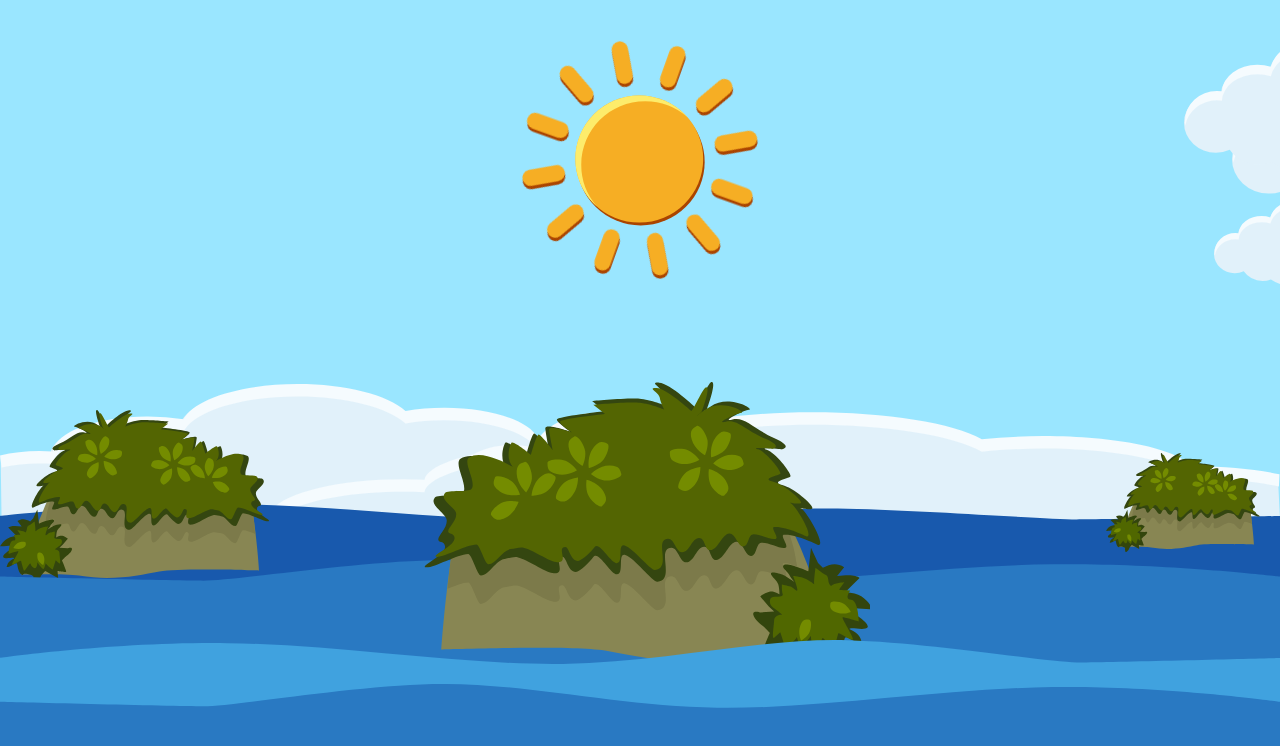
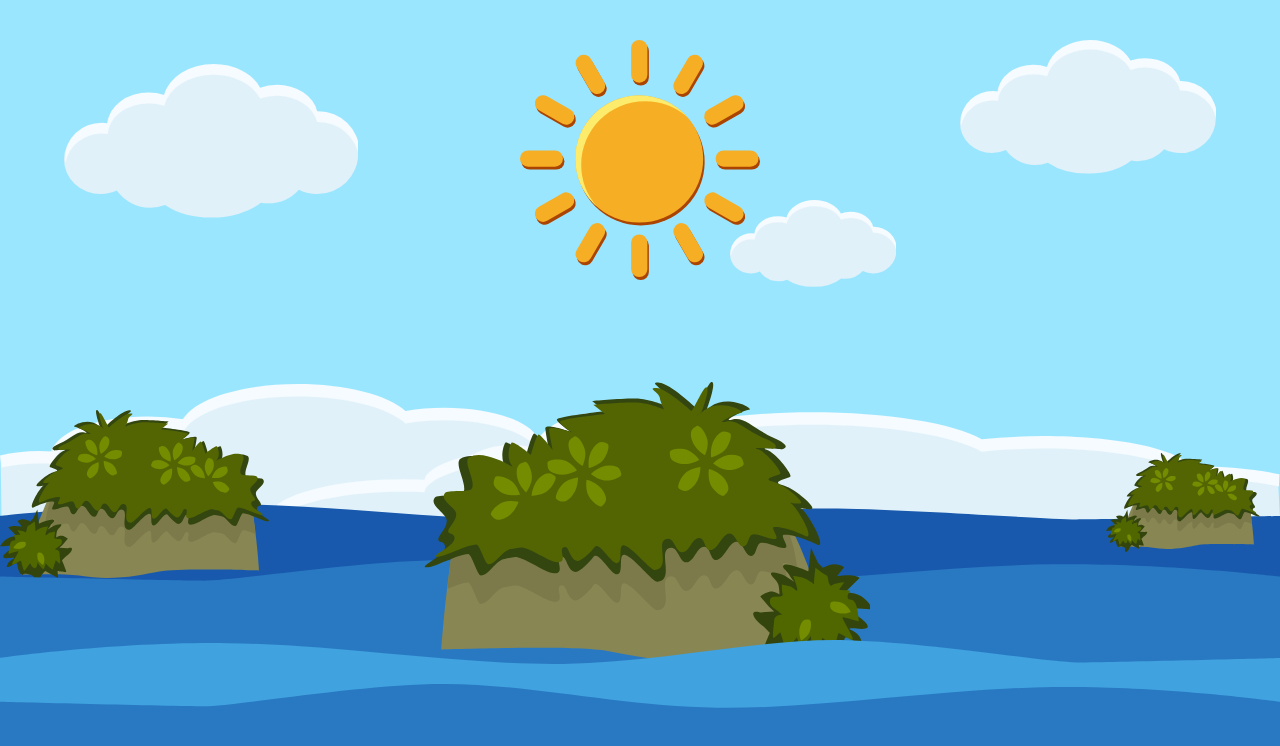
Before and after one commit to chrisdennett/CGPTotaliser, a React (Create React App) app: page / in a window 1280 px wide. Shown: the top 746 px of the page. Built offline with nearby package versions, Linux system fonts and the light colour scheme.

Commit message:
Added animation control possibility

```diff
--- a/src/totaliser/Totaliser.js
+++ b/src/totaliser/Totaliser.js
@@ -14,9 +14,11 @@ export default function Totaliser() {
   );
   const currLevelIndex = firstUncompletedLevel.levelIndex;
 
+  const allowAnimation = false;
+
   return (
     <div className={styles.page}>
-      <Background />
+      <Background allowAnimation={allowAnimation} />
       <PrizePanel data={levelData} />
       <LevelPanel levelData={levelData[currLevelIndex]} />
     </div>
--- a/src/totaliser/background/Background.js
+++ b/src/totaliser/background/Background.js
@@ -9,7 +9,7 @@ import Island from "./Island";
 import HorizonClouds from "./HorizonClouds";
 import Cloud from "./Cloud";
 
-export default function Background() {
+export default function Background({ allowAnimation }) {
   // const { width: bgWidth, height: bgHeight } = useWindowSize();
 
   // const vw = 346.6;
@@ -19,16 +19,22 @@ export default function Background() {
 
   return (
     <div className={styles.background}>
-      <Sun className={styles.sun} />
+      <Sun className={styles.sun} allowAnimation={allowAnimation} />
 
       <HorizonClouds
         className={styles.horizonClouds}
         preserveAspectRatio="none"
       />
 
-      <Cloud className={styles.cloud1} />
-      <Cloud className={styles.cloud2} />
-      <Cloud className={styles.cloud3} />
+      <Cloud
+        className={`${styles.cloud1} ${allowAnimation && styles.animatedCloud}`}
+      />
+      <Cloud
+        className={`${styles.cloud2} ${allowAnimation && styles.animatedCloud}`}
+      />
+      <Cloud
+        className={`${styles.cloud3} ${allowAnimation && styles.animatedCloud}`}
+      />
 
       <Waves3 className={styles.waves3} preserveAspectRatio="none" />
 
--- a/src/totaliser/background/Cloud.js
+++ b/src/totaliser/background/Cloud.js
@@ -2,30 +2,15 @@ import React from "react";
 
 function Cloud({ className }) {
   return (
-    <svg className={className} viewBox="0 0 72.231 37.571">
-      <g
-        fillOpacity="1"
-        stroke="none"
-        strokeDasharray="none"
-        strokeLinejoin="round"
-        strokeMiterlimit="4"
-        strokeWidth="1.058"
-        color="#000"
-        paintOrder="markers fill stroke"
-      >
+    <svg className={className} viewBox="0 0 72 38">
       <path
         fill="#e1f1fa"
         d="M36.316.537a12.283 9.259 0 00-12.077 7.567 10.014 7.85 0 00-3.811-.59 10.014 7.85 0 00-10.003 7.485 9.012 8.454 0 00-1.413-.105A9.012 8.454 0 000 23.348 9.012 8.454 0 009.012 31.8a9.012 8.454 0 003.895-.83 10.014 9.862 0 008.188 4.184 10.014 9.862 0 003.617-.665 15.22 9.259 0 0011.337 3.08 15.22 9.259 0 0012.105-3.645 10.014 9.862 0 001.78.157 10.014 9.862 0 007.509-3.337 10.014 9.862 0 004.508 1.056 10.014 9.862 0 0010.013-9.863 10.014 9.862 0 00-10.013-9.862 10.014 9.862 0 00-.296.005 10.014 7.85 0 00-9.852-6.445 10.014 7.85 0 00-4.1.688A12.283 9.259 0 0036.316.537z"
-          overflow="visible"
-          stopColor="#000"
-        ></path>
+      />
       <path
         fill="#f5fbfe"
         d="M36.583 0a12.283 9.259 0 00-12.077 7.568 10.014 7.85 0 00-3.811-.59 10.014 7.85 0 00-10.003 7.484 9.012 8.454 0 00-1.413-.104A9.012 8.454 0 00.267 22.81a9.012 8.454 0 00.112 1.329 9.012 8.454 0 018.9-7.126 9.012 8.454 0 011.413.105 10.014 7.85 0 0110.003-7.485 10.014 7.85 0 013.811.59 12.283 9.259 0 0112.077-7.567A12.283 9.259 0 0147.97 8.444a10.014 7.85 0 014.1-.688 10.014 7.85 0 019.852 6.445 10.014 9.862 0 01.296-.005 10.014 9.862 0 019.922 8.533 10.014 9.862 0 00.091-1.327 10.014 9.862 0 00-10.013-9.863 10.014 9.862 0 00-.296.005A10.014 7.85 0 0052.07 5.1a10.014 7.85 0 00-4.1.688A12.283 9.259 0 0036.583 0z"
-          overflow="visible"
-          stopColor="#000"
-        ></path>
-      </g>
+      />
     </svg>
   );
 }
--- a/src/totaliser/background/Sun.js
+++ b/src/totaliser/background/Sun.js
@@ -1,7 +1,7 @@
 import React from "react";
 import styles from "./sun.module.css";
 
-function Sun({ className }) {
+function Sun({ className, allowAnimation }) {
   return (
     <svg className={className} viewBox="0 0 87.313 87.313">
       <g
@@ -14,7 +14,7 @@ function Sun({ className }) {
         color="#000"
         paintOrder="markers fill stroke"
       >
-        <g className={styles.sunBurst}>
+        <g className={allowAnimation ? styles.sunBurst : ""}>
           <rect
             width="5.929"
             height="15.536"
--- a/src/totaliser/background/background.module.css
+++ b/src/totaliser/background/background.module.css
@@ -80,40 +80,39 @@
   position: absolute;
   width: 23%;
   top: 8%;
-
-  animation-name: moveclouds;
+  left: 5%;
   animation-duration: 180s;
-  animation-timing-function: linear;
-  animation-iteration-count: infinite;
 }
 
 .cloud2 {
   position: absolute;
   width: 13%;
   top: 25%;
-  /* right: 30%; */
+  right: 30%;
+  animation-duration: 140s;
+}
+
+.animatedCloud {
   animation-name: moveclouds;
-  animation-duration: 130s;
   animation-timing-function: linear;
   animation-iteration-count: infinite;
+  left: inherit;
+  right: inherit;
 }
 
 .cloud3 {
   position: absolute;
   width: 20%;
   top: 5%;
-  /* right: 5%; */
-  animation-name: moveclouds;
+  right: 5%;
   animation-duration: 90s;
-  animation-timing-function: linear;
-  animation-iteration-count: infinite;
 }
 
 @keyframes moveclouds {
   0% {
-    margin-left: 100vw;
+    transform: translateX(100vw);
   }
   100% {
-    margin-left: -23%;
+    transform: translateX(-23%);
   }
 }
```
Lines whose indentation alone changed are shown as unchanged.
